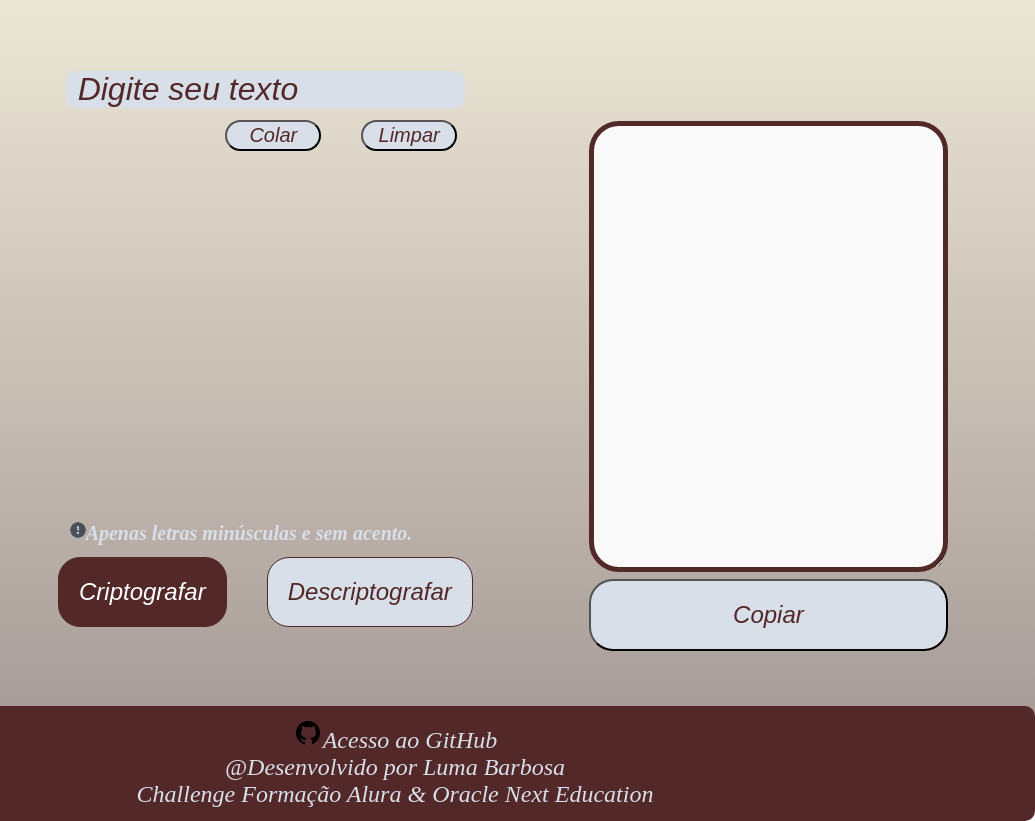
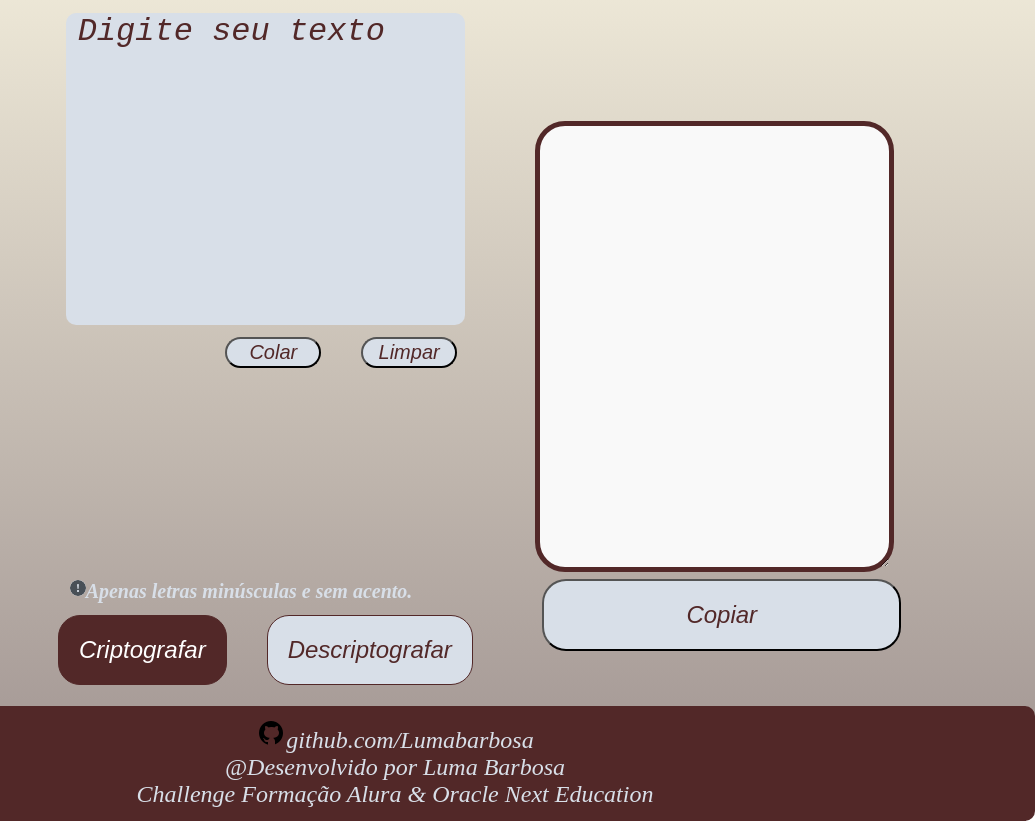
Before and after one commit to Lumabarbosa/DecodificadorDeTexto_Oracle_Alura, a plain HTML site: page index.html in a window 1280 px wide. Both pictures are taken after a click on the button "Criptografar". Shown: the full height of the page, 245-1280 px from the left. Drawn offline with Linux system fonts and the light colour scheme.

Commit message:
chore: update live server port to 5504 and fix textarea input in index.html

```diff
--- a/index.html
+++ b/index.html
@@ -32,7 +32,7 @@
             <div id="historyContainer"></div>
         </div>
         <div id="div__entradas" class="div__entradas">
-            <input type="text" id="entrada" class="textoEntrada" placeholder="Digite seu texto" cols="30" rows="10"></input>
+            <textarea type="text" id="entrada" class="textoEntrada" placeholder="Digite seu texto" cols="30" rows="10"></textarea>
             <div class="acoes__botoes">
                 <button type="button" class="btnPaste" id="btn-paste" style="display: none;">Colar</button>
                 <button type="button" class="btnLimpar" id="btn-clear" style="display: none;">Limpar</button>
@@ -60,7 +60,7 @@
     </main>
 <footer class="rodape">
     <a class="link__git" href="https://github.com/Lumabarbosa">
-        <img id="logo_git" src="./assets/github.png" alt="Logo do GitHub">Acesso ao GitHub
+        <img id="logo_git" src="./assets/github.png" alt="Logo do GitHub">github.com/Lumabarbosa
     </a><br>
     @Desenvolvido por Luma Barbosa<br>
     Challenge Formação Alura & Oracle Next Education
--- a/styles/style.css
+++ b/styles/style.css
@@ -260,7 +260,7 @@ quando a classe dark seja executada junto com a classe trilho */
     text-align:left;
     padding: 1%;
     border-radius: 10px;
-    margin-top: 90%;
+    margin-top: 50%;
 }
 
 .botoes {
@@ -314,14 +314,13 @@ quando a classe dark seja executada junto com a classe trilho */
 #texto-resultado {
     flex-direction: column;
     justify-content: center;
-    align-items: end;
+    align-items: center;
     width: 100%;
     height: 100%;
     border: 5px solid var(--cor-primaria);
     background-color: #f9f9f9;
     border-radius: 30px;
     margin-top: 30%;
-    margin-left: 15%;
     font-size: 37px;
     padding: 3% 3% 3% 3%;
 }
@@ -370,7 +369,7 @@ quando a classe dark seja executada junto com a classe trilho */
 
 #btn-copy {
     display: flex;
-    align-items: start;
+    align-items: center;
     font-weight: 400;
     color: var(--cor-primaria);
     background-color: var(--cor-terciaria);
@@ -381,7 +380,7 @@ quando a classe dark seja executada junto com a classe trilho */
     cursor: pointer;
     font-size: 24px;
     width: 100%;
-    margin: 2% 15%;
+    margin: 2%;
 }
 
 #btn-copy:hover {
```
